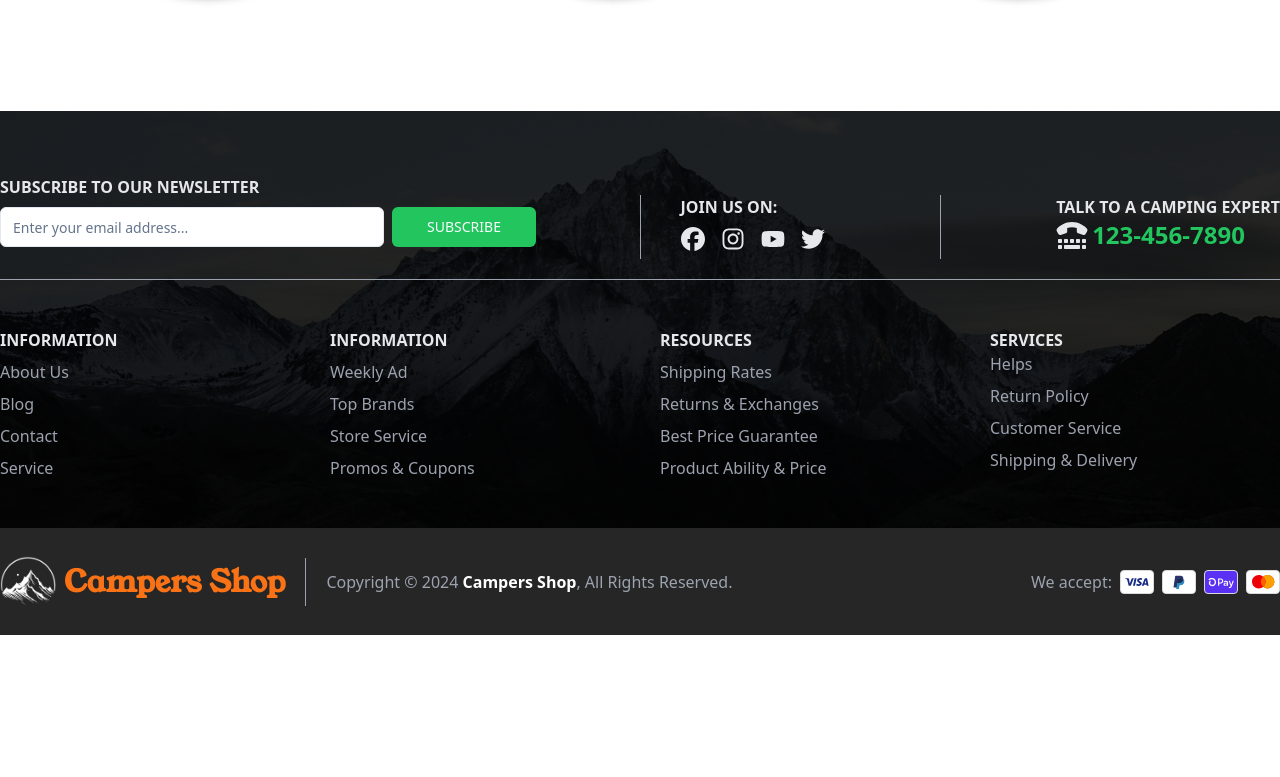
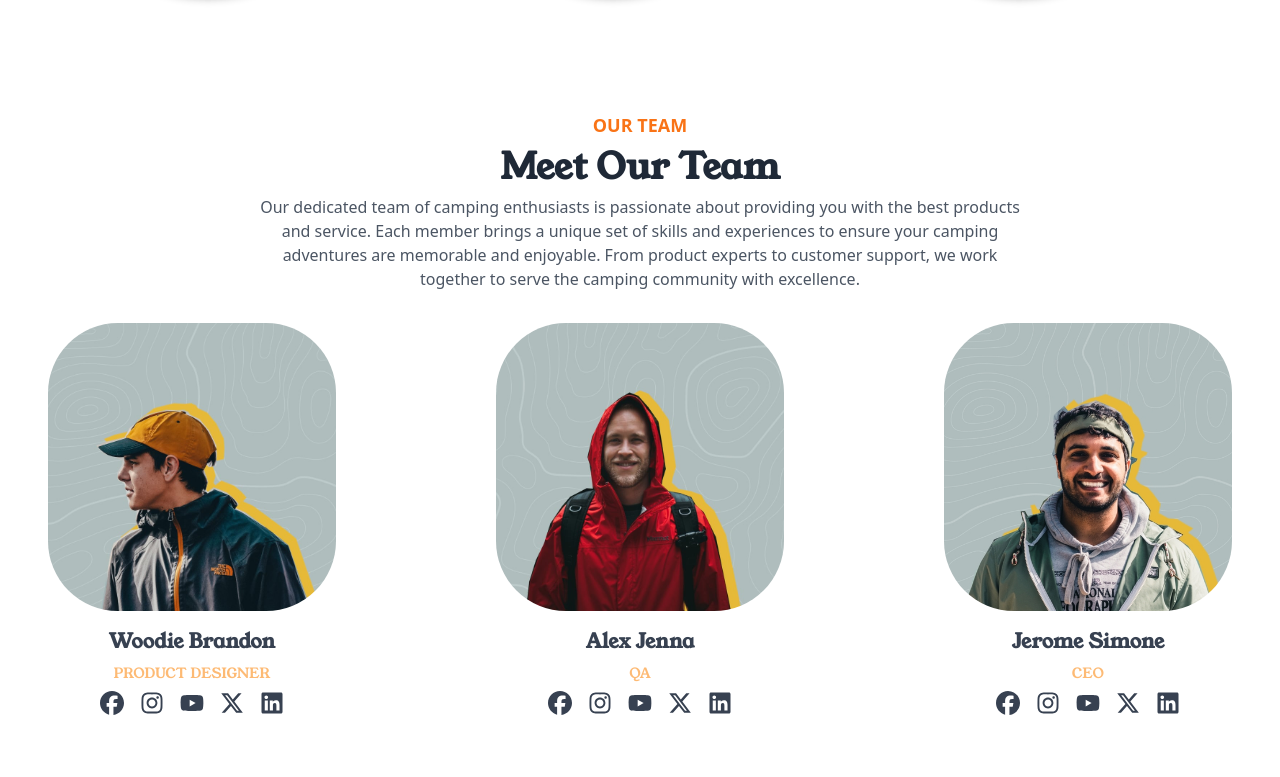
Before and after one commit to shakib2123/Campers-Shop-client, a React (Vite) app: page /about-us in a window 1280 px wide. Shown: the part 3318-4095 px from the top of the page. Before the commit the page ends 3953 px from the top, so only its background shows below. Built offline with nearby package versions, Linux system fonts and the light colour scheme; no server answers.

Commit message:
team section created

```diff
--- /dev/null
+++ b/src/components/about/Team.tsx
@@ -0,0 +1,138 @@
+import member1 from "../../assets/images/testimonial/Woodie-Brandon.jpeg";
+import member2 from "../../assets/images/testimonial/Alex-Jenna.jpeg";
+import member3 from "../../assets/images/testimonial/Jerome Simone.jpeg";
+import member4 from "../../assets/images/testimonial/Vincent-Lewis.jpeg";
+import member5 from "../../assets/images/testimonial/Bria-Foster.jpeg";
+import member6 from "../../assets/images/testimonial/Michele-Holly.jpeg";
+import { Link } from "react-router-dom";
+
+const teamData = [
+  {
+    id: 1,
+    image: member1,
+    name: "Woodie Brandon",
+    role: "PRODUCT DESIGNER",
+  },
+  {
+    id: 2,
+    image: member2,
+    name: "Alex Jenna",
+    role: "QA",
+  },
+  {
+    id: 3,
+    image: member3,
+    name: "Jerome Simone",
+    role: "CEO",
+  },
+  {
+    id: 4,
+    image: member4,
+    name: "Vincent Lewis",
+    role: "ADVENTURE CONSULTANT",
+  },
+  {
+    id: 5,
+    image: member5,
+    name: "Bria Foster",
+    role: "PRODUCT DESIGNER",
+  },
+  {
+    id: 6,
+    image: member6,
+    name: "Michele Holly",
+    role: "CUSTOMER SUPPORT",
+  },
+];
+
+const Team = () => {
+  return (
+    <section className="my-20 lg:my-28 max-w-screen-xl mx-auto px-3 lg:px-0">
+      <div className="mx-auto text-center max-w-3xl mb-8 space-y-2">
+        <p className="text-orange-500 font-semibold text-sm md:text-lg">
+          OUR TEAM
+        </p>
+        <h2 className="text-3xl md:text-4xl text-gray-800 font-bold text-center font-young-serif">
+          Meet Our Team
+        </h2>
+        <p className="text-gray-600">
+          Our dedicated team of camping enthusiasts is passionate about
+          providing you with the best products and service. Each member brings a
+          unique set of skills and experiences to ensure your camping adventures
+          are memorable and enjoyable. From product experts to customer support,
+          we work together to serve the camping community with excellence.
+        </p>
+      </div>
+      <div className="mt-8 grid grid-cols-1 md:grid-cols-2 lg:grid-cols-3 gap-16">
+        {teamData.map((item) => (
+          <div key={item.id} className="px-12">
+            <div>
+              <img
+                className="w-full h-full rounded-[70px]"
+                src={item.image}
+                alt={item.name}
+              />
+            </div>
+            <div className="text-center mt-4 font-young-serif space-y-2">
+              <h3 className="text-gray-700 text-xl font-bold">{item.name}</h3>
+              <h5 className="text-sm font-medium text-orange-300">
+                {item.role}
+              </h5>
+
+              <div className="flex items-center justify-center gap-4">
+                <Link to="https://web.facebook.com/" className="text-gray-100">
+                  <svg
+                    xmlns="http://www.w3.org/2000/svg"
+                    viewBox="0 0 512 512"
+                    className="fill-current text-gray-700 size-6"
+                  >
+                    <path d="M512 256C512 114.6 397.4 0 256 0S0 114.6 0 256C0 376 82.7 476.8 194.2 504.5V334.2H141.4V256h52.8V222.3c0-87.1 39.4-127.5 125-127.5c16.2 0 44.2 3.2 55.7 6.4V172c-6-.6-16.5-1-29.6-1c-42 0-58.2 15.9-58.2 57.2V256h83.6l-14.4 78.2H287V510.1C413.8 494.8 512 386.9 512 256h0z" />
+                  </svg>
+                </Link>
+
+                <Link to="https://www.instagram.com/">
+                  <svg
+                    xmlns="http://www.w3.org/2000/svg"
+                    className="fill-current text-gray-700 size-6"
+                    viewBox="0 0 448 512"
+                  >
+                    <path d="M224.1 141c-63.6 0-114.9 51.3-114.9 114.9s51.3 114.9 114.9 114.9S339 319.5 339 255.9 287.7 141 224.1 141zm0 189.6c-41.1 0-74.7-33.5-74.7-74.7s33.5-74.7 74.7-74.7 74.7 33.5 74.7 74.7-33.6 74.7-74.7 74.7zm146.4-194.3c0 14.9-12 26.8-26.8 26.8-14.9 0-26.8-12-26.8-26.8s12-26.8 26.8-26.8 26.8 12 26.8 26.8zm76.1 27.2c-1.7-35.9-9.9-67.7-36.2-93.9-26.2-26.2-58-34.4-93.9-36.2-37-2.1-147.9-2.1-184.9 0-35.8 1.7-67.6 9.9-93.9 36.1s-34.4 58-36.2 93.9c-2.1 37-2.1 147.9 0 184.9 1.7 35.9 9.9 67.7 36.2 93.9s58 34.4 93.9 36.2c37 2.1 147.9 2.1 184.9 0 35.9-1.7 67.7-9.9 93.9-36.2 26.2-26.2 34.4-58 36.2-93.9 2.1-37 2.1-147.8 0-184.8zM398.8 388c-7.8 19.6-22.9 34.7-42.6 42.6-29.5 11.7-99.5 9-132.1 9s-102.7 2.6-132.1-9c-19.6-7.8-34.7-22.9-42.6-42.6-11.7-29.5-9-99.5-9-132.1s-2.6-102.7 9-132.1c7.8-19.6 22.9-34.7 42.6-42.6 29.5-11.7 99.5-9 132.1-9s102.7-2.6 132.1 9c19.6 7.8 34.7 22.9 42.6 42.6 11.7 29.5 9 99.5 9 132.1s2.7 102.7-9 132.1z" />
+                  </svg>
+                </Link>
+                <Link to="https://www.youtube.com/">
+                  <svg
+                    xmlns="http://www.w3.org/2000/svg"
+                    className="fill-current text-gray-700 size-6"
+                    viewBox="0 0 576 512"
+                  >
+                    <path d="M549.7 124.1c-6.3-23.7-24.8-42.3-48.3-48.6C458.8 64 288 64 288 64S117.2 64 74.6 75.5c-23.5 6.3-42 24.9-48.3 48.6-11.4 42.9-11.4 132.3-11.4 132.3s0 89.4 11.4 132.3c6.3 23.7 24.8 41.5 48.3 47.8C117.2 448 288 448 288 448s170.8 0 213.4-11.5c23.5-6.3 42-24.2 48.3-47.8 11.4-42.9 11.4-132.3 11.4-132.3s0-89.4-11.4-132.3zm-317.5 213.5V175.2l142.7 81.2-142.7 81.2z" />
+                  </svg>
+                </Link>
+                <Link to="https://x.com/">
+                  <svg
+                    xmlns="http://www.w3.org/2000/svg"
+                    className="fill-current text-gray-700 size-6"
+                    viewBox="0 0 512 512"
+                  >
+                    <path d="M389.2 48h70.6L305.6 224.2 487 464H345L233.7 318.6 106.5 464H35.8L200.7 275.5 26.8 48H172.4L272.9 180.9 389.2 48zM364.4 421.8h39.1L151.1 88h-42L364.4 421.8z" />
+                  </svg>
+                </Link>
+                <Link to="https://www.linkedin.com/">
+                  <svg
+                    xmlns="http://www.w3.org/2000/svg"
+                    className="fill-current text-gray-700 size-6"
+                    viewBox="0 0 448 512"
+                  >
+                    <path d="M416 32H31.9C14.3 32 0 46.5 0 64.3v383.4C0 465.5 14.3 480 31.9 480H416c17.6 0 32-14.5 32-32.3V64.3c0-17.8-14.4-32.3-32-32.3zM135.4 416H69V202.2h66.5V416zm-33.2-243c-21.3 0-38.5-17.3-38.5-38.5S80.9 96 102.2 96c21.2 0 38.5 17.3 38.5 38.5 0 21.3-17.2 38.5-38.5 38.5zm282.1 243h-66.4V312c0-24.8-.5-56.7-34.5-56.7-34.6 0-39.9 27-39.9 54.9V416h-66.4V202.2h63.7v29.2h.9c8.9-16.8 30.6-34.5 62.9-34.5 67.2 0 79.7 44.3 79.7 101.9V416z" />
+                  </svg>
+                </Link>
+              </div>
+            </div>
+          </div>
+        ))}
+      </div>
+    </section>
+  );
+};
+
+export default Team;
--- a/src/pages/About/AboutPage.tsx
+++ b/src/pages/About/AboutPage.tsx
@@ -4,6 +4,7 @@ import ContactUs from "@/components/about/ContactUs";
 import GoogleMap from "@/components/about/GoogleMap";
 import Mission from "@/components/about/Mission";
 import Social from "@/components/about/Social";
+import Team from "@/components/about/Team";
 
 const AboutPage = () => {
   return (
@@ -13,6 +14,7 @@ const AboutPage = () => {
       <GoogleMap />
       <Social />
       <Mission />
+      <Team />
     </div>
   );
 };
```
